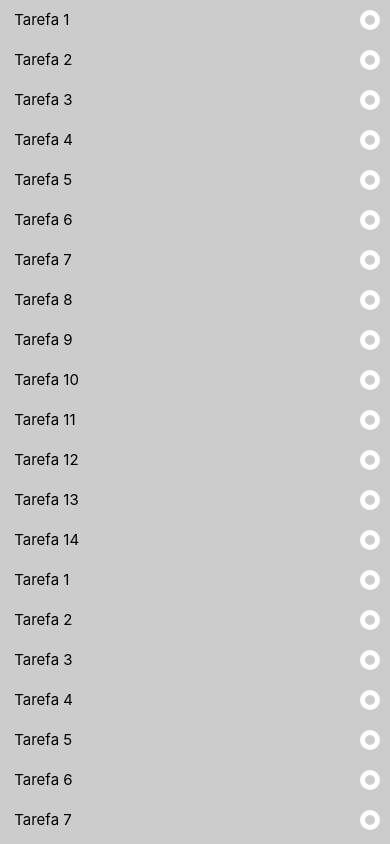
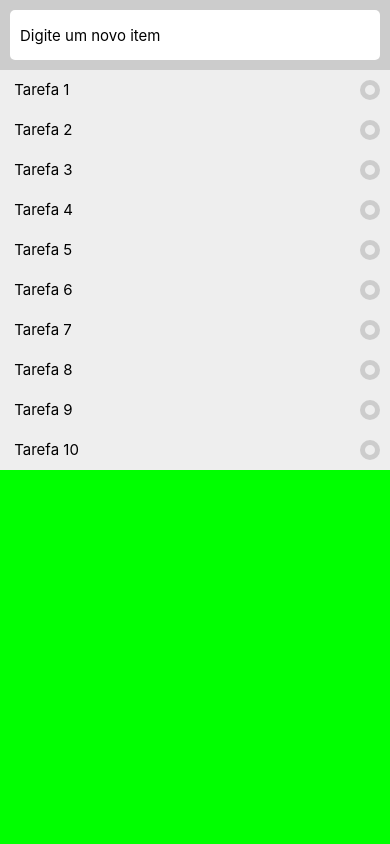
Before and after one commit to weullermarcos/react_native_1, a React Native app: screen / in a window 390 px wide. Built offline with nearby package versions, Linux system fonts and the light colour scheme.

Commit message:
Adicionando elementos a lista - 1

```diff
--- a/App.js
+++ b/App.js
@@ -7,6 +7,7 @@ import styled from 'styled-components/native';
 import NativeBaseHeader from './src/components/NativeBaseHeader';
 import lista from './src/lista';
 import ListaItem from './src/components/ListaItem';
+import AddItemArea from './src/components/AddItemArea';
 // import Header from './src/components/Header';
 // import Calculadora from './src/components/Calculadora';
 // import TrocaTexto from './src/components/TrocaTexto';
@@ -34,32 +35,7 @@ const Page = styled.SafeAreaView `
   background-color: #00FF00;
 `;
 
-const Item = styled.TouchableOpacity `
-  padding:10px;
-  background-color: #CCCCCC;
-  flex-direction: row;
-`;
-
-const ItemCheck = styled.View `
-  width:20px;
-  height: 20px;
-  border-radius:10px;
-  border:5px solid #FFFFFF;
-`;
-
-const Scroll = styled.ScrollView `
-  flex:1;
-  background-color: #FF0000;
-  width:100%;
-  max-height:500px;
-`;
-
 const Listagem = styled.FlatList `
-  flex:1;
-`;
-
-const ItemText = styled.Text `
-  font-size:15px;
   flex:1;
 `;
 
@@ -99,16 +75,18 @@ export default () =>{
 
   }, []);
 
+  const [items, setItems] = useState(lista);
 
   return(
 
 
     <Page>
 
+      <AddItemArea items={items} setItems={setItems}/>
 
-      <Listagem data={lista}
+      <Listagem data={items}
                 renderItem={({item})=> <ListaItem data={item}/>}
-                keyEstractor={(item)=>item.id}
+                keyExtractor={(item)=>item.id}
       />
 
 
@@ -124,20 +102,6 @@ export default () =>{
 
       {/* <NativeBaseHeader/> */}
 
-      {/* <Scroll>
-        {lista.map((item, index)=> {
-
-          return (
-            <Item key={index} activeOpacity={0.7}>
-              <>
-                <ItemText> {item.task} </ItemText>
-                <ItemCheck></ItemCheck>
-              </>
-            </Item>
-          );
-        })}
-      </Scroll> */}
-
     </Page>
   );
 }
--- /dev/null
+++ b/src/components/AddItemArea.js
@@ -0,0 +1,58 @@
+import React, {useState} from 'react';
+import styled from 'styled-components/native';
+// import uuid from 'uuid/v4';
+
+
+const AddItemArea = styled.View `
+  background-color:#CCCCCC;
+  padding: 10px;
+`;
+
+const AddItemInput = styled.TextInput `
+  background-color:#FFFFFF;
+  font-size: 15px;
+  height: 50px;
+  border-radius: 5px;
+  padding:10px;
+`;
+
+export default(props) => {
+
+    const [item, setItem] = useState('');
+
+    const handleSubmit = () => {
+        // alert(item);
+
+        //verifica se o item nao foi enviado em branco
+        if(item.trim() != ''){
+
+            let items = [...props.items];//clonando a lista de itens para adicionar o novo item
+
+            //cria um novo item e adiciona ao array
+            items.push({
+                id: 50, //criar uma forma de incrementar o id
+                task:item.trim(),
+                done:false
+            });
+
+            //seta o novo array via props
+            props.setItems(items);
+        }
+
+        setItem('');
+
+    }
+
+    return(
+
+        <AddItemArea>
+            <AddItemInput placeholder="Digite um novo item"
+                          value={item}
+                          onChangeText={e=>setItem(e)}
+                          onSubmitEditing={handleSubmit}
+                          returnKeyType="send"
+            />
+        </AddItemArea>
+
+    );
+}
--- a/src/components/ListaItem.js
+++ b/src/components/ListaItem.js
@@ -1,9 +1,16 @@
 import React from 'react';
 import styled from 'styled-components/native';
 
+const Scroll = styled.ScrollView `
+  flex:1;
+  background-color: #FF0000;
+  width:100%;
+  max-height:500px;
+`;
+
 const Item = styled.TouchableOpacity `
   padding:10px;
-  background-color: #CCCCCC;
+  background-color: #EEEEEE;
   flex-direction: row;
 `;
 
@@ -11,7 +18,7 @@ const ItemCheck = styled.View `
   width:20px;
   height: 20px;
   border-radius:10px;
-  border:5px solid #FFFFFF;
+  border:5px solid #CCCCCC;
 `;
 
 const ItemText = styled.Text `
@@ -30,5 +37,19 @@ export default(props)=>{
             </>
         </Item>
 
+        /* <Scroll>
+        {lista.map((item, index)=> {
+
+          return (
+            <Item key={index} activeOpacity={0.7}>
+              <>
+                <ItemText> {item.task} </ItemText>
+                <ItemCheck></ItemCheck>
+              </>
+            </Item>
+          );
+        })}
+      </Scroll> */
+
     );
 }
--- a/src/lista.js
+++ b/src/lista.js
@@ -14,23 +14,13 @@ export default[
     {id: '8', task: 'Tarefa 8', done: false},
     {id: '9', task: 'Tarefa 9', done: true},
     {id: '10', task: 'Tarefa 10', done: true},
-    {id: '11', task: 'Tarefa 11', done: false},
-    {id: '12', task: 'Tarefa 12', done: true},
-    {id: '13', task: 'Tarefa 13', done: false},
-    {id: '14', task: 'Tarefa 14', done: true},
-    {id: '15', task: 'Tarefa 1', done: false},
-    {id: '16', task: 'Tarefa 2', done: true},
-    {id: '17', task: 'Tarefa 3', done: false},
-    {id: '18', task: 'Tarefa 4', done: true},
-    {id: '19', task: 'Tarefa 5', done: false},
-    {id: '20', task: 'Tarefa 6', done: false},
-    {id: '21', task: 'Tarefa 7', done: true},
-    {id: '22', task: 'Tarefa 8', done: false},
-    {id: '23', task: 'Tarefa 9', done: true},
-    {id: '24', task: 'Tarefa 10', done: true},
-    {id: '25', task: 'Tarefa 11', done: false},
-    {id: '26', task: 'Tarefa 12', done: true},
-    {id: '27', task: 'Tarefa 13', done: false},
-    {id: '28', task: 'Tarefa 14', done: true}
-
+    // {id: '11', task: 'Tarefa 11', done: false},
+    // {id: '12', task: 'Tarefa 12', done: true},
+    // {id: '13', task: 'Tarefa 13', done: false},
+    // {id: '14', task: 'Tarefa 14', done: true},
+    // {id: '15', task: 'Tarefa 15', done: true},
+    // {id: '16', task: 'Tarefa 16', done: false},
+    // {id: '17', task: 'Tarefa 17', done: true},
+    // {id: '18', task: 'Tarefa 18', done: false},
+    // {id: '19', task: 'Tarefa 19', done: true},
 ];
```
